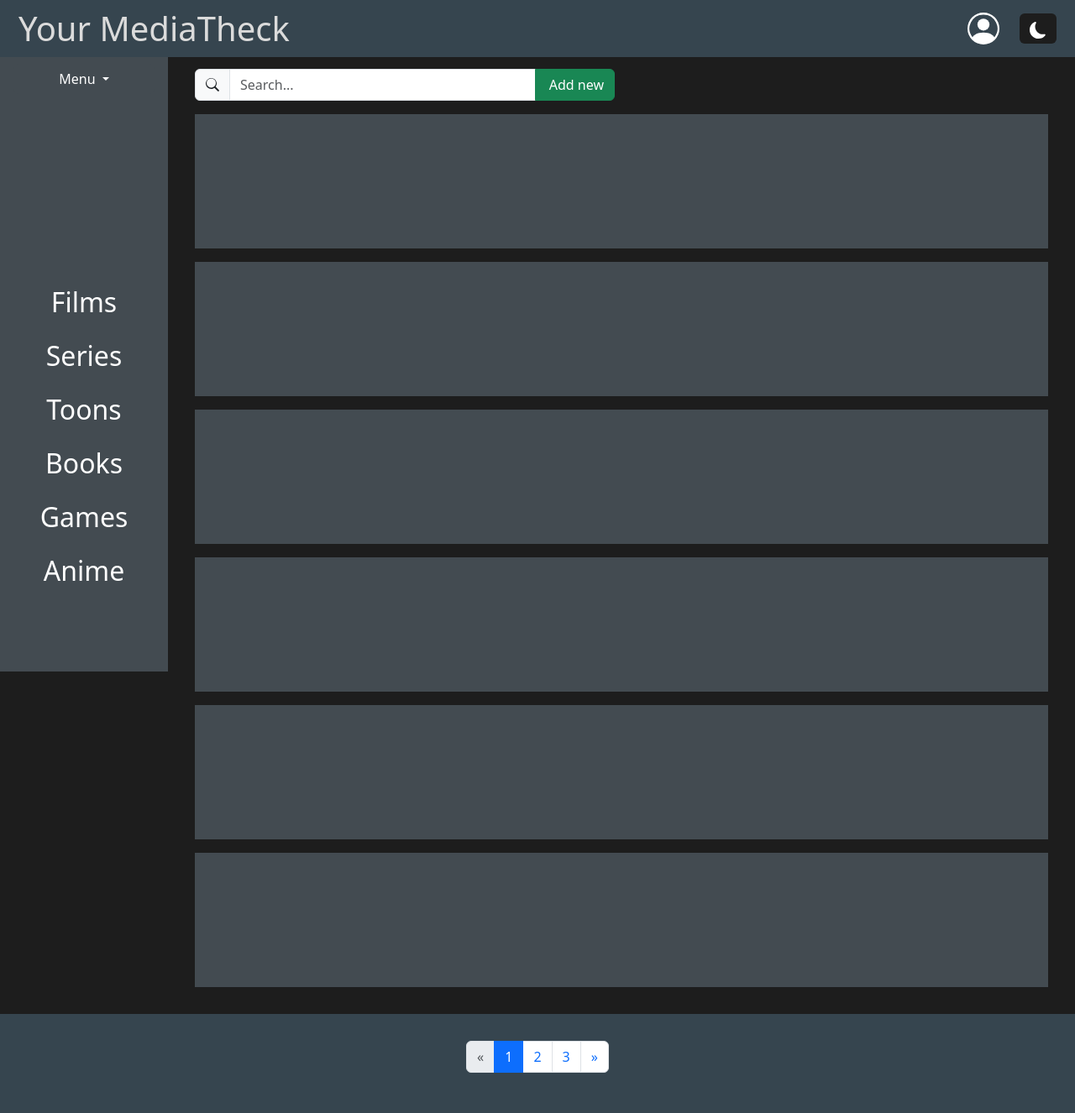
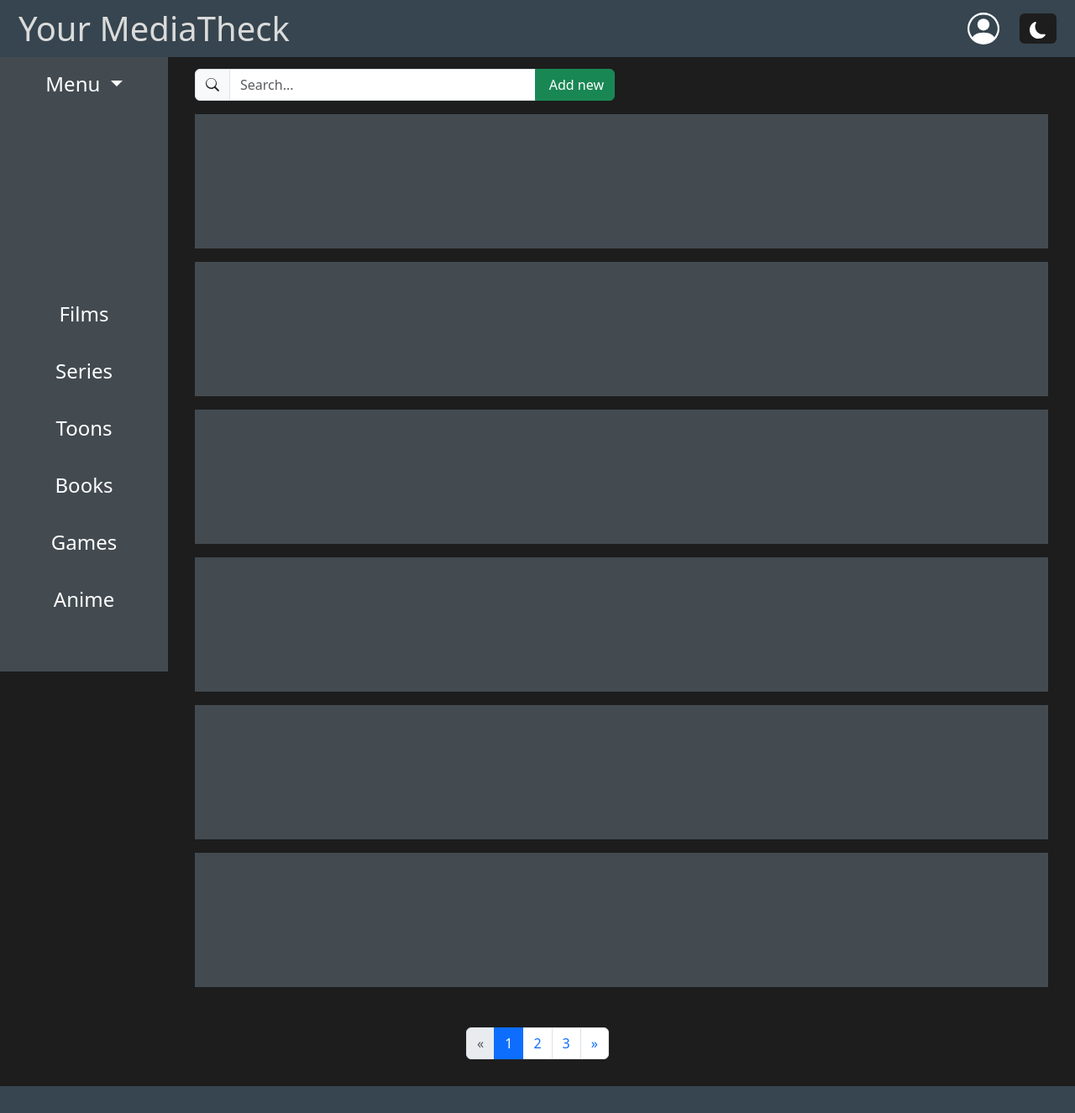
Before and after one commit to Klad1slav/YourMediaTech-YMT-, a Django app: page /rating_menu/ in a window 1280 px wide. Shown: the whole page at 84% size. Run offline with Django 5.2, Linux system fonts and the light colour scheme.

Commit message:
Added light theme, modified buttons

```diff
--- a/home/views.py
+++ b/home/views.py
@@ -16,5 +16,6 @@ def home(request):
     else:
         movies = []
 
-    return render(request, "home/index.html", {'movies': movies
+    return render(request, "home/index.html",
+                  {'movies': movies
     })
--- a/rating_menu/static/rating_menu/styles/buttons.css
+++ b/rating_menu/static/rating_menu/styles/buttons.css
@@ -5,15 +5,9 @@
     padding-left: 1rem;
 }
 #header_buttons button {
-    height: 8rem;
-    padding: 0.5rem;
+    height: 10rem;
+    padding: 1rem;
 }
-#header_buttons .btn-primary {
-    font-size: xx-large;
+#sidebarMenuDropdown {
+    font-size: x-large;
 }
-#header_buttons button:hover {
-    font-size: xxx-large;
-}
-#log_in{
-    height: 4rem;
-}
--- a/rating_menu/static/rating_menu/styles/others.css
+++ b/rating_menu/static/rating_menu/styles/others.css
@@ -14,7 +14,6 @@
     margin-top: 50px;
     margin-left: 200px; /* Same as sidebar width */
     padding: 2rem;
-    background: #1D1D1D;
     width: calc(100% - 200px);
 }
 .media-content{
--- a/rating_menu/templates/rating_menu/index.html
+++ b/rating_menu/templates/rating_menu/index.html
@@ -25,9 +25,9 @@
         </ul>
       </div>
     </div>
-            <!-- Your sidebar buttons below -->
     {% include "includes/header_buttons.html" %}
   </div>
+
   <main class="main-content">
     <div class="input-group mb-3" style="max-width: 500px;">
       <span class="input-group-text" id="search-icon">
@@ -44,16 +44,18 @@
 
     <div class="media-content">
     </div>
-                <div class="media-content">
-        </div>
-                <div class="media-content">
-        </div>
-                <div class="media-content">
-        </div>
+
     <div class="media-content">
     </div>
 
+    <div class="media-content">
+    </div>
 
+    <div class="media-content">
+    </div>
+
+    <div class="media-content">
+    </div>
 
   </main>
 
@@ -90,9 +92,6 @@
       </div>
     </div>
   </div>
-{%endblock%}
-
-{%block footer%}
   <nav class="nav justify-content-center p-3">
     <ul class="pagination">
       <li class="page-item disabled"><a class="page-link" href="#">&laquo;</a></li>
@@ -103,3 +102,5 @@
     </ul>
   </nav>
 {%endblock%}
+
+{%block footer%}{%endblock%}
--- a/static/buttons.css
+++ b/static/buttons.css
@@ -1,11 +1,11 @@
 .btn-primary, .btn-primary:hover {
-    background-color: #1D1D1D;
+    background-color: var(--bg1);
     border: none
 }
 
 .btn-primary:focus:active {
-    background-color: #DBDBDB !important;
-    color: #1D1D1D !important;
+    background-color: var(--log-in-bg) !important;
+    color: var(--log-in-color) !important;
 }
 #header_buttons {
     display: flex;
@@ -14,15 +14,22 @@
 }
 
 #header_buttons button {
-    background-color:#434B51;
+    background-color:var(--header-buttons-color);
     flex: 1 1 0;
     width: 100%;
     height: 4rem;
     border-radius: 0;
+    font-size: x-large;
 }
 #header_buttons button:hover {
-    background-color: #92AEC0 !important;
+    background-color: var(--header-buttons-hover-bg) !important;
     color: #DBDBDB !important;
-    font-size: large;
     transition: all 500ms ease;
+    font-size: xx-large;
 }
+
+.btn.active {
+    background-color: var(--header-buttons-hover-bg) !important;
+    color: #DBDBDB !important;
+    font-size: xx-large !important;
+}
--- a/static/others.css
+++ b/static/others.css
@@ -1,10 +1,39 @@
+:root{
+    /*general*/
+    --bg1: #1D1D1D;
+    --bg2: #36454F;
+    /*buttons*/
+    --header-buttons-color: #434B51;
+    --header-buttons-hover-bg: #92AEC0;
+    --log-in-bg: #DBDBDB;
+    --log-in-color: #1D1D1D;
+
+    --text: #DBDBDB;
+}
+
+.light-mode {
+    --bg1: #DBDBDB;
+    --bg2: #92AEC0;
+
+    --header-buttons-color: #434B51;
+    --header-buttons-hover-bg: #36454F;
+    --log-in-bg: #1D1D1D;
+    --log-in-color: #DBDBDB;
+
+    --text: #1D1D1D;
+
+    --sidebar: #e5e5e5;
+    --input-bg: #fff;
+}
+
+
 html, body {
     height: 100%;
     margin: 0;
     padding: 0;
 }
 body{
-    background-color: #1D1D1D;
+    background-color: var(--bg1);
     min-height: 100vh;
     display: flex;
     flex-direction: column;
@@ -12,8 +41,8 @@ body{
 }
 
 header, footer{
-    background-color: #36454F;
     z-index: 2;
+    background-color: var(--bg2);
 }
 header{
     padding: 10px;
--- /dev/null
+++ b/static/scripts.js
@@ -0,0 +1,14 @@
+document.addEventListener('DOMContentLoaded', function() {
+    document.body.addEventListener('click', function(e) {
+        if (e.target.classList.contains('btn-primary')) {
+            // Remove active from all .btn-primary buttons
+            document.querySelectorAll('.btn-primary').forEach(btn => btn.classList.remove('active'));
+            // Add active to the clicked button
+            e.target.classList.add('active');
+        }
+    });
+});
+
+function toggleLight() {
+    document.body.classList.toggle('light-mode');
+}
--- a/static/text.css
+++ b/static/text.css
@@ -1,3 +1,3 @@
 h1,h2, p{
-    color: #DBDBDB;
+    color: var(--text);
 }
--- a/templates/base.html
+++ b/templates/base.html
@@ -13,6 +13,7 @@
     <link href="{%static "others.css"%}" rel="stylesheet">
     <link href="{%static "text.css"%}" rel="stylesheet">
     <link href="{%static "buttons.css"%}" rel="stylesheet">
+    <script src="{%static 'scripts.js' %}"></script>
     {%block css_files%}
     {%endblock%}
 </head>
@@ -60,7 +61,7 @@
                 {% endblock %}
 
                 {% block header_color_button %}
-                <button type="button" class="btn btn-primary">
+                <button type="button" class="btn btn-primary" onclick="toggleLight()">
 
                     <svg xmlns="http://www.w3.org/2000/svg" width="20" height="20" fill="currentColor" class="bi bi-moon-fill" viewBox="0 0 16 16">
                         <path d="M6 .278a.77.77 0 0 1 .08.858 7.2 7.2 0 0 0-.878 3.46c0 4.021 3.278 7.277 7.318 7.277q.792-.001 1.533-.16a.79.79 0 0 1 .81.316.73.73 0 0 1-.031.893A8.35 8.35 0 0 1 8.344 16C3.734 16 0 12.286 0 7.71 0 4.266 2.114 1.312 5.124.06A.75.75 0 0 1 6 .278"/>
```
Also changed, not shown: home/templates/home/index.html (+6 -6 lines), welcome_page/templates/welcome_page/index.html (+0 -9 lines), templates/includes/header_buttons.html (line endings or trailing spaces), 1 other file. Lines whose indentation alone changed are shown as unchanged.
